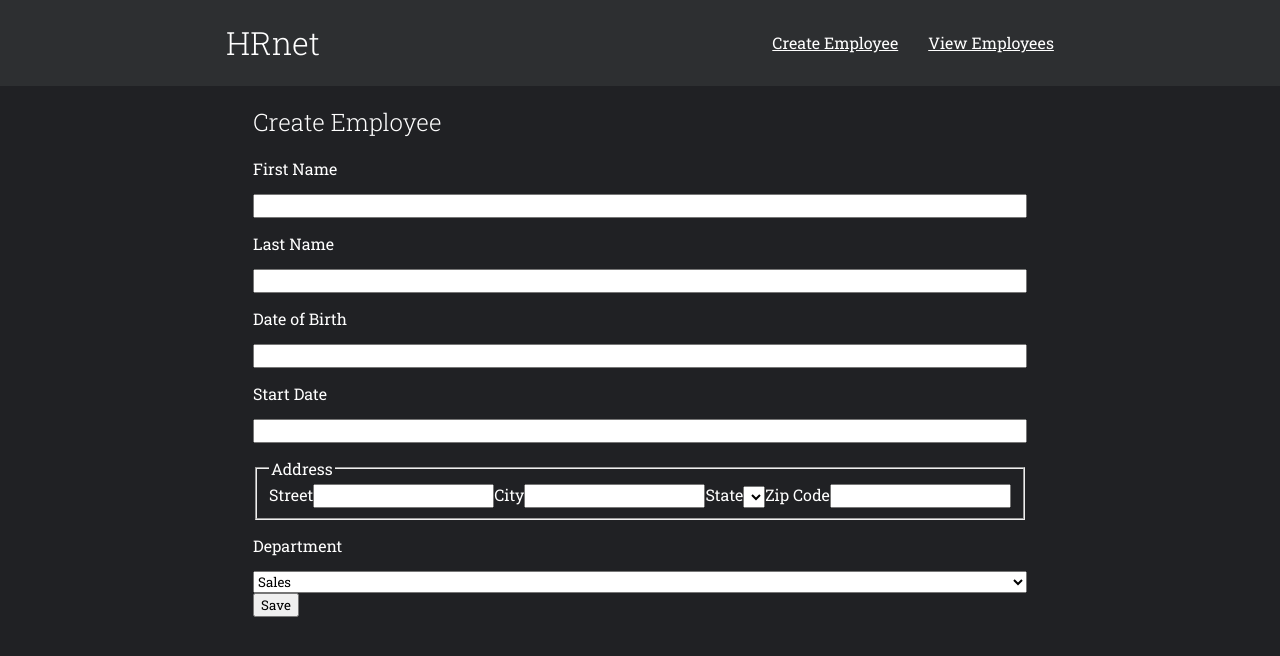
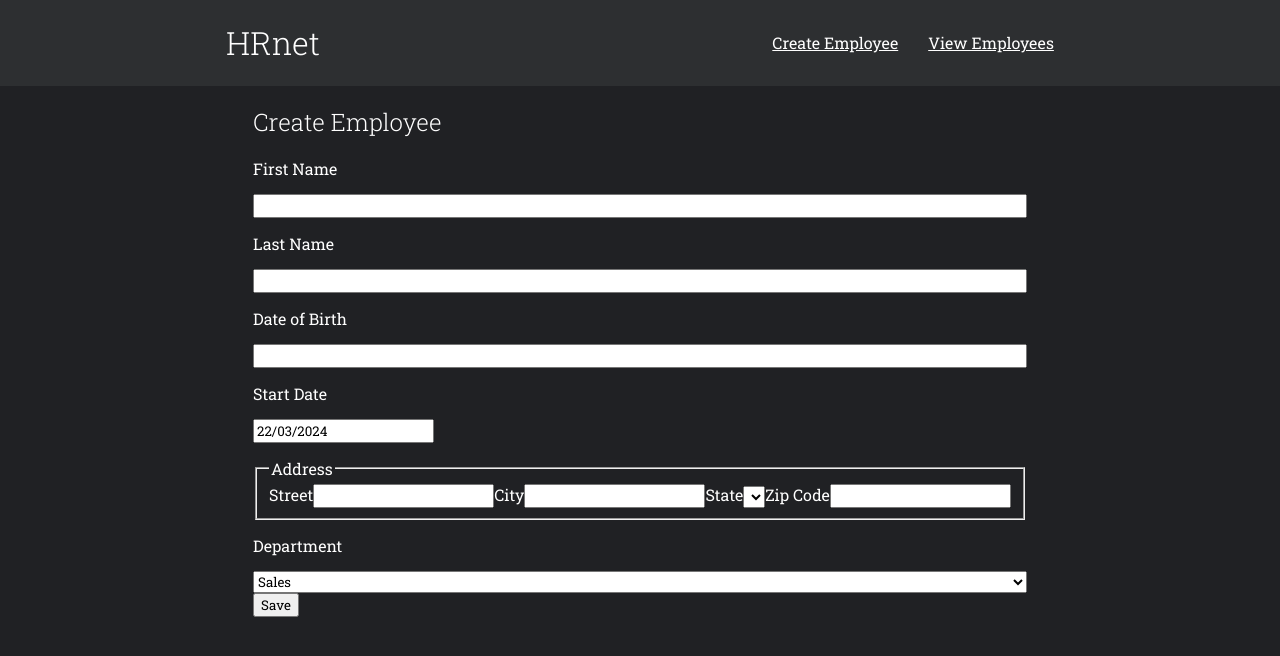
Before and after one commit to Kwaay/P14, a React (Vite) app: page / in a window 1280 px wide. Shown: the top 656 px of the page. Built offline with nearby package versions, Linux system fonts and the light colour scheme.

Commit message:
✨ Feature | Setup Date Picker

```diff
--- a/src/routes/Home/index.jsx
+++ b/src/routes/Home/index.jsx
@@ -1,4 +1,6 @@
+/* eslint-disable import/no-extraneous-dependencies */
 import { useEffect, useState } from 'react';
+import DatePicker from 'react-datepicker';
 import Header from '../../components/Header';
 import styles from './Home.module.css';
 
@@ -6,7 +8,7 @@ export default function Home() {
   const [firstName, setFirstName] = useState('');
   const [lastName, setLastName] = useState('');
   const [birthDate, setBirthDate] = useState('');
-  const [startDate, setStartDate] = useState('');
+  const [startDate, setStartDate] = useState(new Date());
   const [street, setStreet] = useState('');
   const [city, setCity] = useState('');
   const [state, setState] = useState('');
@@ -41,10 +43,10 @@ export default function Home() {
                 onChange={(e) => setBirthDate(e.target.value)}
               />
               <label htmlFor="start-date">Start Date</label>
-              <input
-                id="start-date"
-                type="text"
-                onChange={(e) => setStartDate(e.target.value)}
+              <DatePicker
+                selected={startDate}
+                dateFormat="dd/MM/yyyy"
+                onChange={(date) => setStartDate(date)}
               />
               <fieldset className="address">
                 <legend>Address</legend>
```
